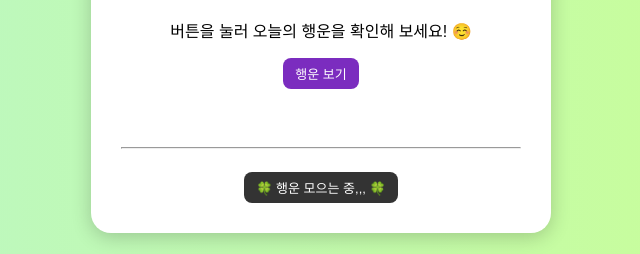
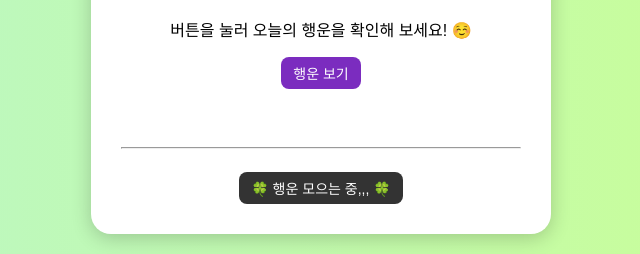
Before and after one commit to dldpthf021/Lucky-is-always-with-you, a plain HTML site: page index.html in a window 1280 px wide. Shown: the part 357-611 px from the top of the page, 319-959 px from the left. Drawn offline with Linux system fonts and the light colour scheme.

Commit message:
Update style.css

```diff
--- a/style.css
+++ b/style.css
@@ -21,7 +21,7 @@ body {
 button {
   background-color: #7b2cbf;
   color: white;
-  font-size: 13px; /* 글씨 크기 작게 */
+  font-size: 14px; /* 글씨 크기 작게 */
   padding: 6px 12px;
   border: none;
   border-radius: 8px;
```
